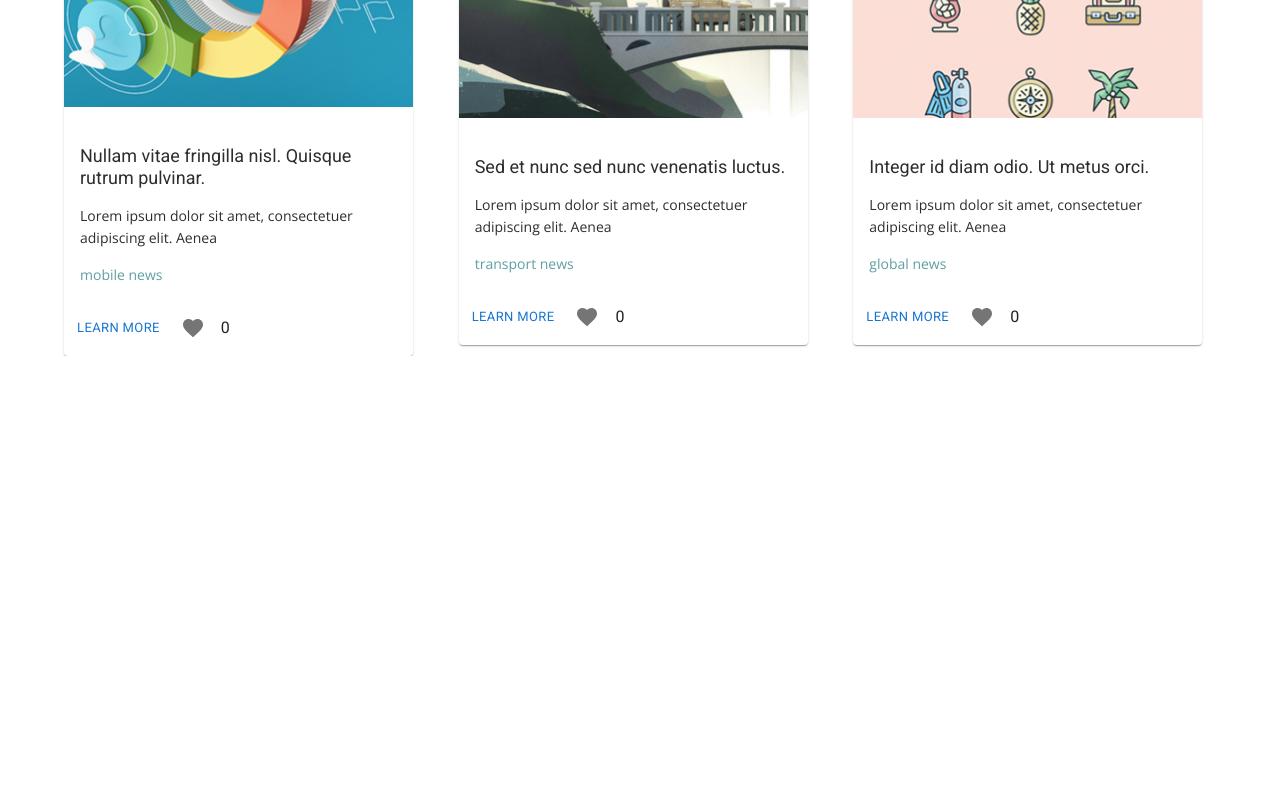
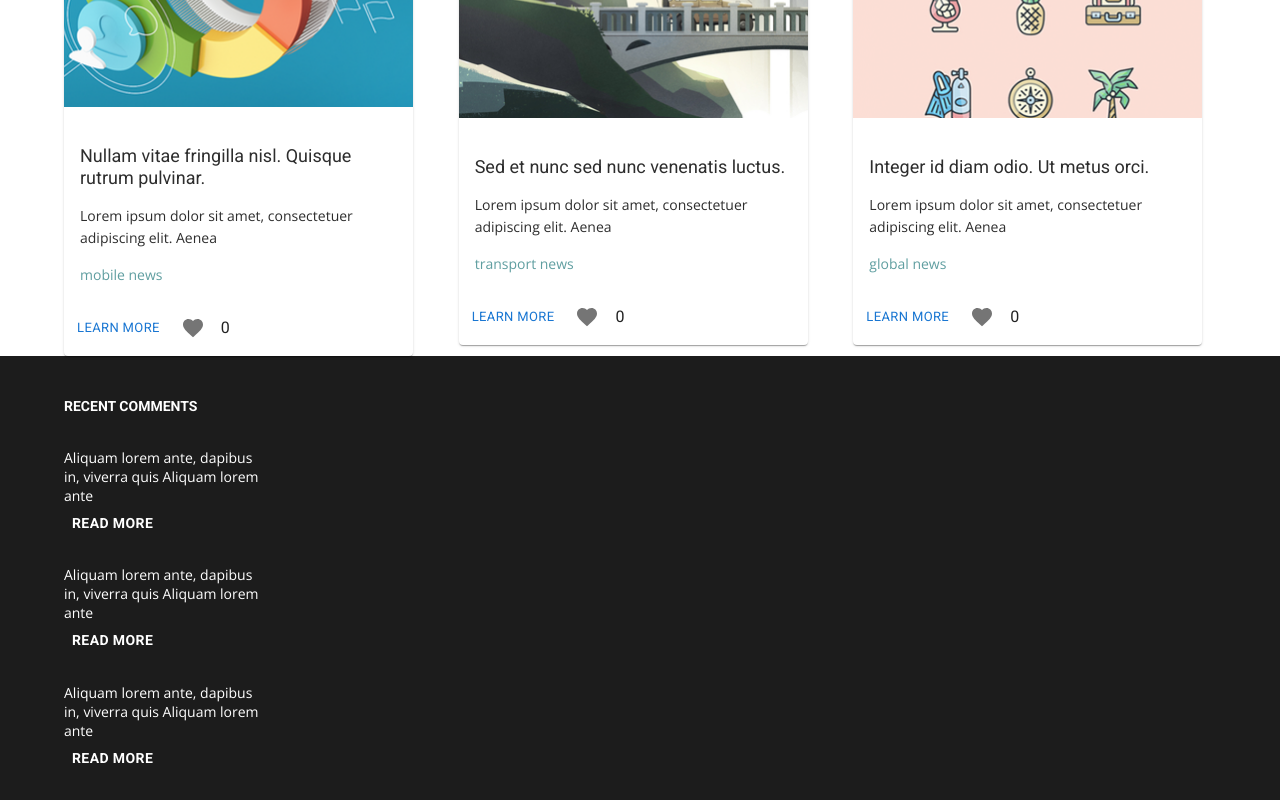
Before and after one commit to mvkochar/techno-blog, a React (Create React App) app: page / in a window 1280 px wide. Shown: the part 2158-2958 px from the top of the page. Before the commit the page ends 2514 px from the top, so only its background shows below. Built offline with nearby package versions, Linux system fonts and the light colour scheme.

Commit message:
add footer

```diff
--- a/src/App.tsx
+++ b/src/App.tsx
@@ -3,6 +3,7 @@
 import "./app.css";
 import Slider from "./Components/Slider/Slider";
 import Main from "./Components/Main/Main"
+import Footer from "./Components/Footer/Footer";
 
 function App() {
   return (
@@ -10,6 +11,7 @@
       <Header />
       <Slider />
       <Main/>
+      <Footer/>
     </>
   );
 }
--- /dev/null
+++ b/src/Components/Footer/Comments/Comments.tsx
@@ -0,0 +1,33 @@
+import React from "react";
+import { Button } from "@mui/material";
+
+const Comments = () => {
+    return (
+        <div className="footer-comments">
+        <div className="title">Recent comments</div>
+        <div className="footer-comments-item">
+          <p>
+            Aliquam lorem ante, dapibus in, viverra quis Aliquam lorem
+            ante
+          </p>
+          <Button className="btn" variant="text">Read More</Button>
+        </div>
+        <div className="footer-comments-item">
+          <p>
+            Aliquam lorem ante, dapibus in, viverra quis Aliquam lorem
+            ante
+          </p>
+          <Button className="btn" variant="text">Read More</Button>
+        </div>
+        <div className="footer-comments-item">
+          <p>
+            Aliquam lorem ante, dapibus in, viverra quis Aliquam lorem
+            ante
+          </p>
+          <Button className="btn" variant="text">Read More</Button>
+        </div>
+      </div>
+    )
+}
+
+export default Comments
--- /dev/null
+++ b/src/Components/Footer/Footer.css
@@ -0,0 +1,18 @@
+.footer {
+  background-color: #1c1c1c;
+  color: #fff;
+}
+.footer .title {
+  margin-top: 42px;
+  margin-bottom: 34px;
+  text-transform: uppercase;
+  font-family: "Roboto", sans-serif;
+  font-weight: 700;
+}
+.footer-comments-item {
+  margin-bottom: 24px;
+}
+.footer-comments-item .btn {
+  color: #fff;
+  font-weight: 700;
+}/*# sourceMappingURL=Footer.css.map */
--- /dev/null
+++ b/src/Components/Footer/Footer.scss
@@ -0,0 +1,19 @@
+.footer{
+    background-color: #1c1c1c;
+    color: #fff;
+    .title {
+        margin-top: 42px;
+        margin-bottom: 34px;
+        text-transform: uppercase;
+        font-family: 'Roboto', sans-serif;
+        font-weight: 700;
+    }
+    &-comments-item {
+      margin-bottom: 24px;
+      .btn{
+        color: #fff;
+        font-weight: 700;
+      }
+    }
+
+}
--- /dev/null
+++ b/src/Components/Footer/Footer.tsx
@@ -0,0 +1,20 @@
+import { Button, Container, Grid } from "@mui/material";
+import React from "react";
+import Comments from "./Comments/Comments";
+import './Footer.css'
+
+function Footer() {
+  return (
+    <footer className="footer">
+      <Container maxWidth = 'lg'>
+        <Grid container>
+          <Grid item maxWidth={204}>
+             <Comments />
+          </Grid>
+        </Grid>
+      </Container>
+    </footer>
+  );
+}
+
+export default Footer;
```
Also changed, not shown: 1 other file (tests, documents, lock files or other folders).
